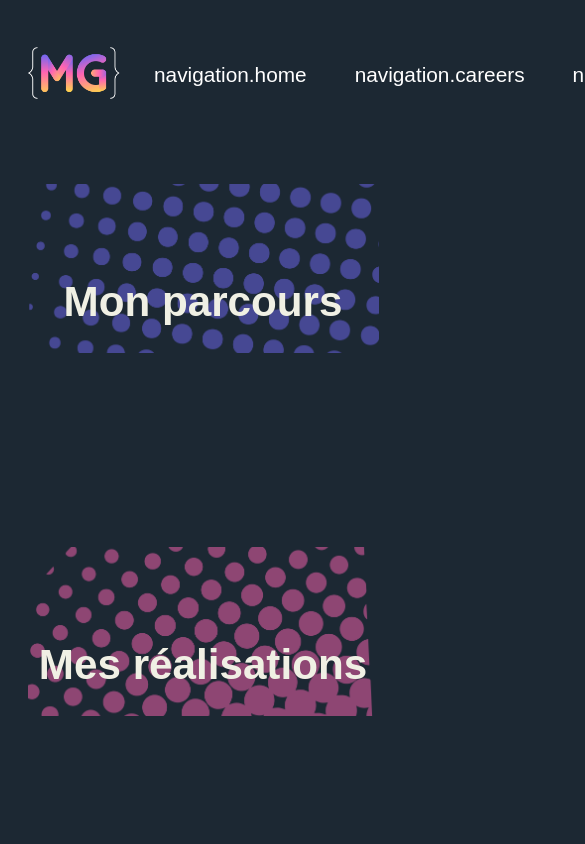
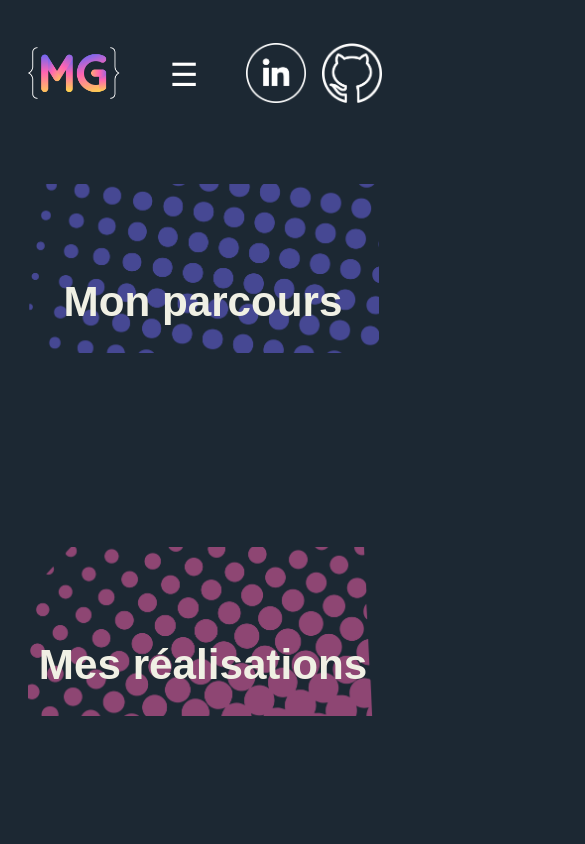
Before and after one commit to Mariion-62/my-portfolio, a Next.js app: page /en in a window 390 px wide. Shown: the top 844 px of the page, 585 px wide, since content can reach past the window. Built offline with nearby package versions, Linux system fonts and the light colour scheme.

Commit message:
feat: add menuBurger (#4)
Co-authored-by: Mariion-62 <mariongrolleau62@gmail.com>

```diff
--- a/src/components/Header/Header.tsx
+++ b/src/components/Header/Header.tsx
@@ -5,6 +5,7 @@ import Image from "next/image";
 import styles from "./header.module.scss";
 import { Navigation } from "../Navigation/Navigation";
 import ChangeLogoWithDate from "@/src/utils/ChangeLogoWithDate";
+import { MenuBurger } from "../MenuBurger/MenuBurger";
 
 function Header() {
   return (
@@ -12,7 +13,7 @@ function Header() {
       <Link id="header" href="/">
         {ChangeLogoWithDate()}
       </Link>
-      <Navigation/>
+      {window.innerWidth <= 768 ? <MenuBurger /> : <Navigation />}
       <div>
         <div className={styles.iconSocials}>
           <a
--- /dev/null
+++ b/src/components/MenuBurger/MenuBurger.tsx
@@ -0,0 +1,47 @@
+import React, { useState } from "react";
+import { navElements } from "@/types/menu";
+import { Link } from "@/src/navigation";
+import { useTranslations } from "next-intl";
+import styles from "./menuBurger.module.scss";
+
+const MenuBurger = () => {
+  const t = useTranslations();
+  const [isOpen, setIsOpen] = useState(false);
+
+  const toggleMenu = () => {
+    setIsOpen((prev) => !prev);
+  };
+
+  return (
+    <div className={styles.menuBurger}>
+      <button
+        className={!isOpen ? styles.burgerButtonOpen : styles.displayNone}
+        onClick={toggleMenu}
+      >
+        ☰
+      </button>
+      {isOpen && (
+        <nav className={styles.navMenu}>
+          <button className={styles.burgerButtonClose} onClick={toggleMenu}>
+            X
+          </button>
+          {navElements.map((element) => (
+            <div key={element.label} className={styles.navItem}>
+              {element.link && (
+                <Link
+                  href={element.link}
+                  className={styles.link}
+                  onClick={toggleMenu}
+                >
+                  {t(element.label)}
+                </Link>
+              )}
+            </div>
+          ))}
+        </nav>
+      )}
+    </div>
+  );
+};
+
+export { MenuBurger };
--- /dev/null
+++ b/src/components/MenuBurger/menuBurger.module.scss
@@ -0,0 +1,54 @@
+.menuBurger {
+  position: relative;
+}
+
+.burgerButtonOpen {
+  background: none;
+  border: none;
+  font-size: 2rem;
+  cursor: pointer;
+  color: white;
+}
+.displayNone {
+  display: none;
+}
+.burgerButtonClose {
+  position: absolute;
+  top: 1rem;
+  right: 2rem;
+  background: none;
+  border: none;
+  font-size: 2rem;
+  color: white;
+  cursor: pointer;
+}
+
+.navMenu {
+  position: fixed;
+  width: 100vw;
+  height: 100vh;
+  padding: 1rem;
+  top: 0;
+  left: 0;
+  background-color: var(--color-violet);
+  border: none;
+  z-index: 1000;
+  display: flex;
+  flex-direction: column;
+  align-items: center;
+  padding-top: 2rem;
+  width: max-content;
+}
+
+.navItem {
+  height: 2rem;
+  cursor: pointer;
+  font-size: 2rem;
+  padding: 1rem 0;
+  border-bottom: 2px solid var(--color-yellow);
+}
+
+.link {
+  color: white;
+  text-decoration: none;
+}
--- a/src/components/Navigation/Navigation.tsx
+++ b/src/components/Navigation/Navigation.tsx
@@ -13,11 +13,7 @@ const Navigation = () => {
           key={element.label}
           className={pathname === element.link ? styles.active : ""}
         >
-          {element.link && (
-            <Link className={styles.link} href={element.link}>
-              {t(element.label)}
-            </Link>
-          )}
+          {element.link && <Link href={element.link}>{t(element.label)}</Link>}
         </div>
       ))}
     </nav>
--- a/src/components/Navigation/navigation.module.scss
+++ b/src/components/Navigation/navigation.module.scss
@@ -3,14 +3,17 @@
   gap: 3rem;
   font-size: 1.3rem;
   padding: 1rem;
+
   > div {
     position: relative;
     display: flex;
     align-items: center;
     width: fit-content;
+
     a {
       text-decoration: none;
       color: white;
+
       &:hover {
         background: linear-gradient(
           43deg,
@@ -23,6 +26,7 @@
         -webkit-text-fill-color: transparent;
       }
     }
+
     &.active a {
       background: linear-gradient(43deg, #7068fa 0%, #ff64b4 46%, #ffd94a 100%);
       background-clip: text;
```
